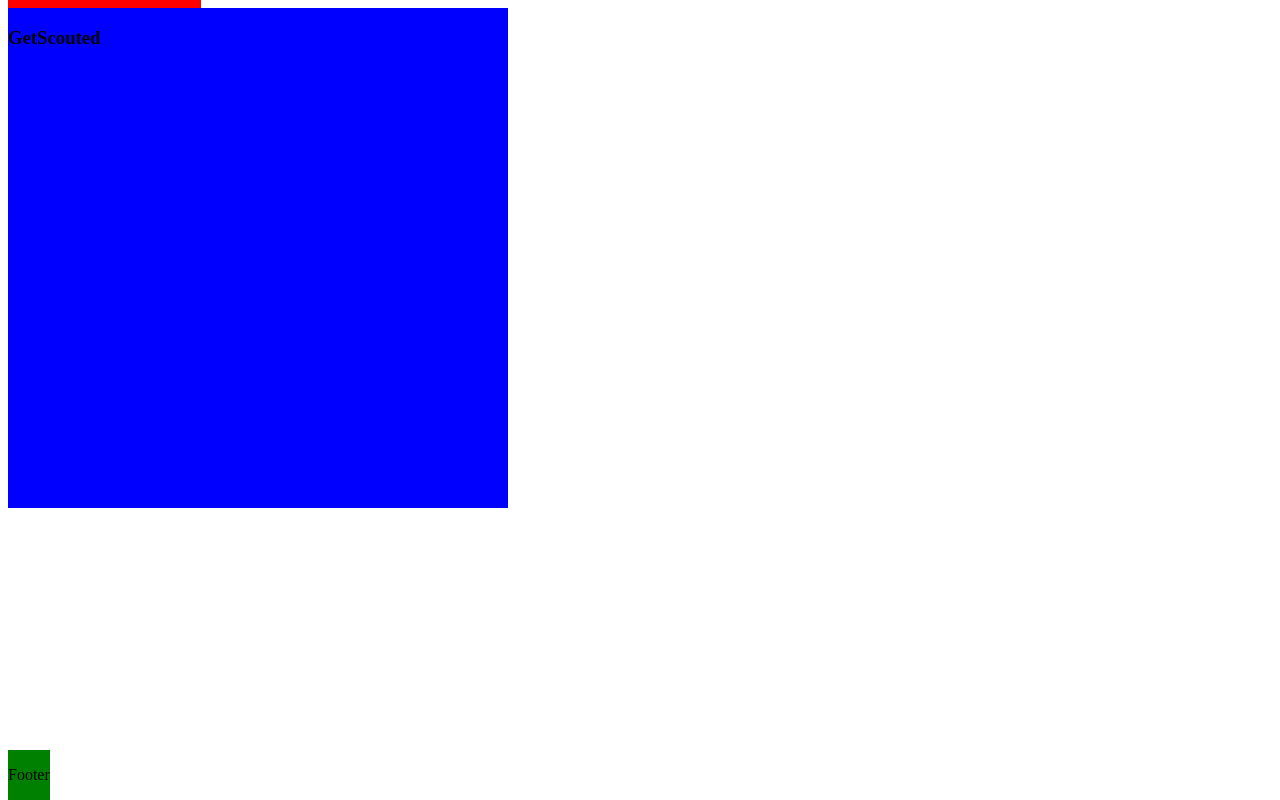
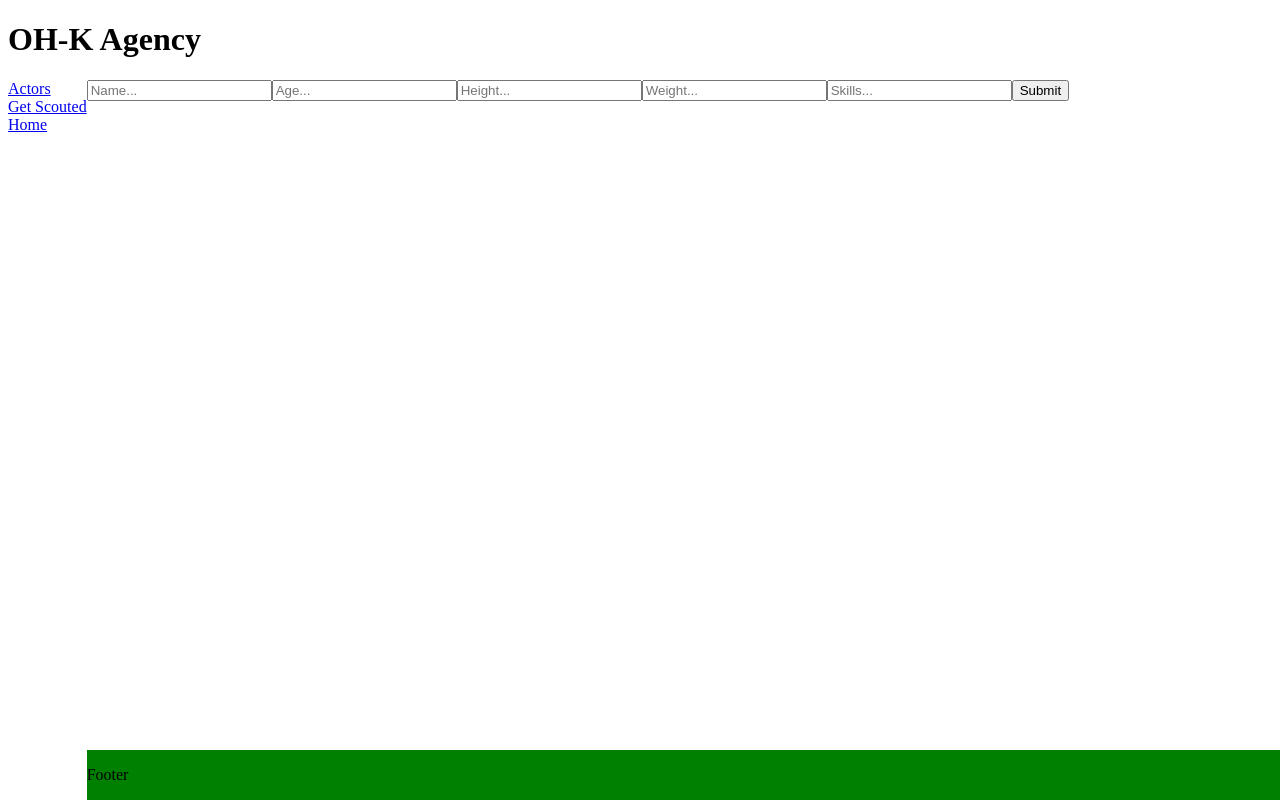
Before and after one commit to TavishOKeefe/Acting-Agency, a React app: page /#/get-scouted in a window 1280 px wide. Built offline with nearby package versions, Linux system fonts and the light colour scheme.

Commit message:
Add new faces form functionality

```diff
--- a/package.json
+++ b/package.json
@@ -13,6 +13,7 @@
   "license": "MIT",
   "dependencies": {
     "@material-ui/core": "^3.9.2",
+    "materialize-css": "^1.0.0-rc.2",
     "prop-types": "15.5.10",
     "react": "16.3.0",
     "react-dom": "16.3.0",
--- a/src/components/App.jsx
+++ b/src/components/App.jsx
@@ -7,44 +7,68 @@ import Home from './Home';
 import { Switch, Route } from 'react-router-dom';
 
 
-
-
-function App(){
 const appStyles = {
 
   header: {
+    display: 'inline-block',
     position: 'fixed',
     background: 'red',
-      top: '0'
+    top: '0',
+    width: '100%',
+    float: 'left',
+    clear: 'both',
+    marginBottom: '80'
   },
 
   body: {
-      height: '500px',
-      width: '500px',
+    display: 'inline-block',
     background: 'blue',
     position: 'absolute',
+    float: 'left',
     clear: 'both'
   },
 
   footer: {
+    display: 'inline-block',
     position: 'fixed',
     bottom: '0',
-      background: 'green'
+    background: 'green',
+    width: '100%',
+    float: 'left',
+    clear: 'both'
   }
 
+};
+
+
+class App extends React.Component {
+
+  constructor(props) {
+    super(props);
+    this.state = {
+      masterActorList: []
+    };
+    this.handleAddingNewActorToList = this.handleAddingNewActorToList.bind(this);
   }
 
+  handleAddingNewActorToList(newActor){
+    var newMasterActorList = this.state.masterActorList.slice();
+    newMasterActorList.push(newActor);
+    this.setState({masterActorList: newMasterActorList});
+  }
+
+  render(){
     return (
       <div>
-      <div style={appStyles.header}>
+        <div>
           <Header/>
         </div>
 
-      <div style={appStyles.body}>
+        <div>
           <Switch>
             <Route exact path='/' component={Home} />
-          <Route exact path='/actors' component={Actors} />
-          <Route exact path='/get-scouted' component={GetScouted} />
+            <Route exact path='/actors' render={()=><Actors actorList={this.state.masterActorList} />} />
+            <Route exact path='/get-scouted' render={()=><GetScouted onNewActorCreation={this.handleAddingNewActorToList} />}/>
           </Switch>
         </div>
 
@@ -55,5 +79,6 @@ function App(){
       </div>
     );
   }
+}
 
 export default App;
--- /dev/null
+++ b/src/components/Form.jsx
@@ -0,0 +1,40 @@
+import React from 'react';
+import PropTypes from 'prop-types';
+
+function Form(props) {
+  let _name = null;
+  let _age = null;
+  let _height = null;
+  let _weight = null;
+  let _skills = null;
+
+  function handleNewFormSubmission(event) {
+    event.preventDefault();
+    props.onNewActorCreation({name: _name.value, age: _age.value, height: _height.value, weight: _weight.value, skills: _skills.value});
+    _name.value = '';
+    _age.value = '';
+    _height.value = '';
+    _weight.value = '';
+    _skills.value = '';
+  }
+
+
+  return(
+    <div>
+      <form onSubmit={handleNewFormSubmission}>
+        <input type="text" placeholder="Name..." ref={(input) => {_name = input;}}/>
+        <input type="text" placeholder="Age..."ref={(input) => {_age = input;}}/>
+        <input type="text" placeholder="Height..."ref={(input) => {_height = input;}}/>
+        <input type="text" placeholder="Weight..."ref={(input) => {_weight = input;}}/>
+        <input type="text-field" placeholder="Skills..."ref={(input) => {_skills = input;}}/>
+        <button type="submit">Submit</button>
+      </form>
+    </div>
+  );
+
+}
+Form.propTypes = {
+  onNewActorCreation: PropTypes.func
+};
+
+export default Form;
--- a/src/components/GetScouted.jsx
+++ b/src/components/GetScouted.jsx
@@ -1,11 +1,17 @@
 import React from 'react';
+import Form from './form';
+import PropTypes from 'prop-types';
 
-function GetScouted(){
+function GetScouted(props){
   return(
     <div>
-      <h3>GetScouted</h3>
+      <Form onNewActorCreation={props.onNewActorCreation}/>
     </div>
   );
 }
 
+GetScouted.propTypes = {
+  onNewActorCreation: PropTypes.func
+};
+
 export default GetScouted;
--- a/src/components/actors/Actors.jsx
+++ b/src/components/actors/Actors.jsx
@@ -1,15 +1,23 @@
 import React from 'react';
 import Men from './Men';
 import Women from './Women';
+import NewFaces from './NewFaces';
+import PropTypes from 'prop-types';
 
-function Actors(){
+
+function Actors(props){
   return(
     <div>
       <h3>Actors</h3>
       <Men/>
       <Women/>
+      <NewFaces actorList={props.actorList}/>
     </div>
   );
 }
 
+Actors.propTypes = {
+  actorList: PropTypes.array
+};
+
 export default Actors;
--- a/src/components/actors/Men.jsx
+++ b/src/components/actors/Men.jsx
@@ -56,7 +56,7 @@ function Men(){
           height={man.height}
           weight={man.weight}
           skills={man.skills}
-            id={man.id}
+          key={man.id}
         />
       )}
     </div>
--- /dev/null
+++ b/src/components/actors/NewFaces.jsx
@@ -0,0 +1,28 @@
+import React from 'react';
+import PropTypes from 'prop-types';
+import Profile from './Profile';
+
+function NewFaces(props) {
+
+  return(
+    <div>
+      <h3>New Faces</h3>
+      {props.actorList.map((actor, index) =>
+        <Profile
+          name={actor.name}
+          age={actor.age}
+          height={actor.height}
+          weight={actor.weight}
+          skills={actor.skills}
+          key={index}
+        />
+      )}
+    </div>
+  );
+}
+
+NewFaces.propTypes = {
+  actorList: PropTypes.array
+};
+
+export default NewFaces;
--- a/src/components/actors/Women.jsx
+++ b/src/components/actors/Women.jsx
@@ -58,7 +58,7 @@ function Women(){
           height={woman.height}
           weight={woman.weight}
           skills={woman.skills}
-          id={woman.id}
+          key={woman.id}
         />
       )}
     </div>
```
Also changed, not shown: 1 other file (tests, documents, lock files or other folders). Lines whose indentation alone changed are shown as unchanged.
